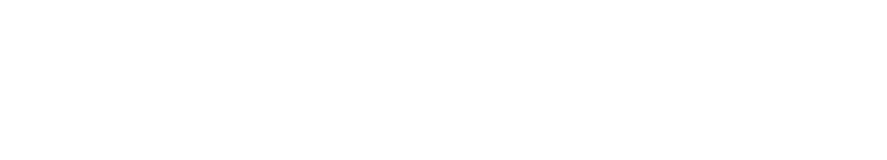
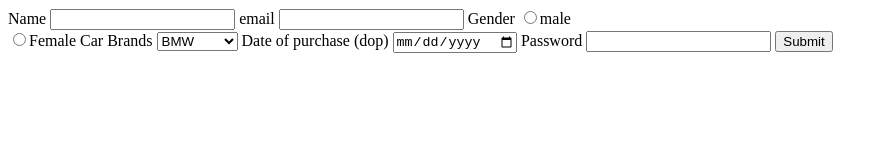
Before and after one commit to acciojob/car-insurance-form-SyedUmairAnwar, a website: page main.html in a window 1280 px wide. Shown: the whole page, without its empty margins (0-887 px from the left). Drawn offline with Linux system fonts and the light colour scheme.

Commit message:
created a submission

```diff
--- a/main.html
+++ b/main.html
@@ -10,7 +10,32 @@
 	<!-- the entire body must be written by student -->
     <script type="text/javascript" src="./script.js">
 </script>
+<form action="" method="post">
+	<label for='name'>Name </label>
+	<input type="text" id='name' required />
+	<label for="email">email </label>
+	<input type="email" id='email' required />
+	<label for="Gender">Gender </label>
+	<input type="radio" value="male" id="Gender" name="gender" required/>male <br>
+	<input type="radio" value="female" id="Gender" name="gender" required/>Female
+	<label for="brand">Car Brands</label>
+	<select id="brand">
+		<option>BMW</option>
+		<option>Audi</option>
+		<option>Mercedez</option>
+	</select>
+	<label for="dop">Date of purchase (dop)</label>
+	<input type="date" id='dop' required />
+	<label for="password">Password</label>
+	<input type="password" id="password" required/>
+	<input type="submit" value="Submit"/>
 
+
+
+
+
+
+</form>
 </body>
 
 </html>
```
